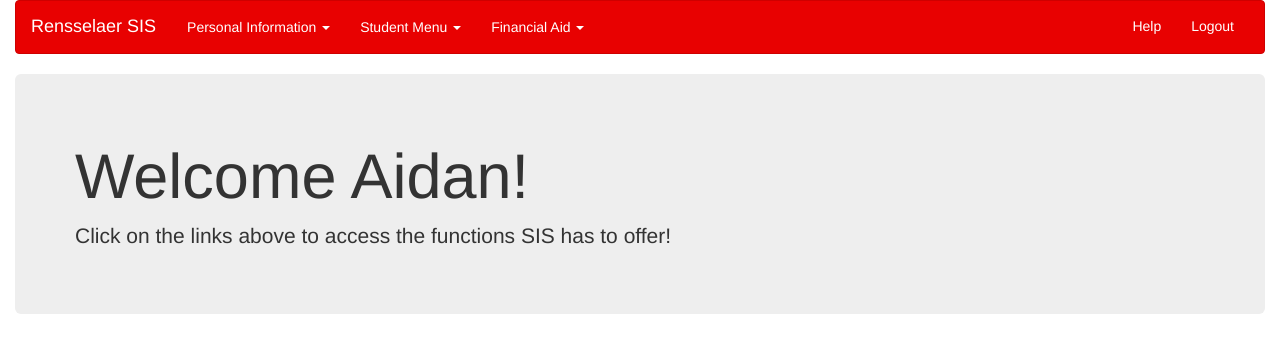
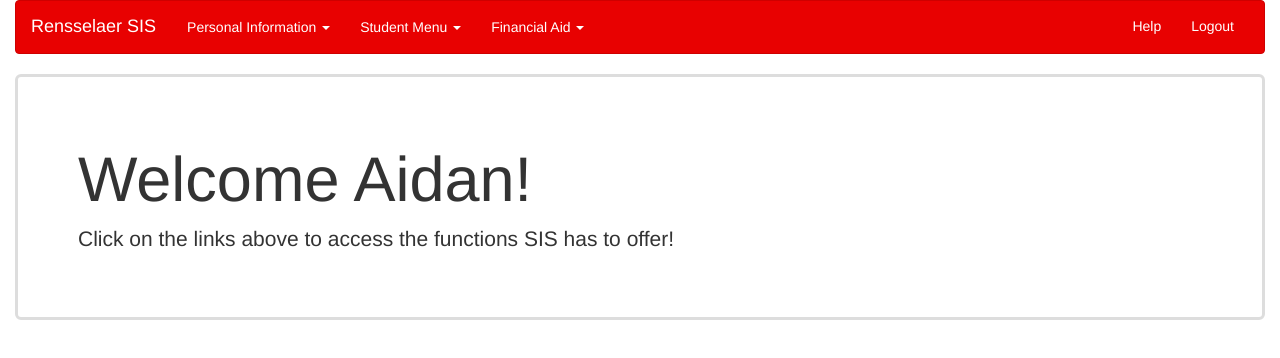
Before and after one commit to apelisson57/SIS_redesign, a plain HTML site: page main.html in a window 1280 px wide. Drawn offline with nearby package versions, Linux system fonts and the light colour scheme.

Commit message:
changed jumbotron class

```diff
--- a/css/style.css
+++ b/css/style.css
@@ -19,7 +19,7 @@
 	clear: right;
 
 }
-
+/*
 .content {
 	margin: 5%;
 }
@@ -31,6 +31,7 @@
 .content p {
 	margin-top: 5%;
 }
+*/
 
 #logo img {
 	width: 50%;
@@ -119,3 +120,9 @@
     background-color: #ce0000;
   }
 }
+
+.jumbotron {
+  background-color: #FFF;
+  border: 3px solid #ddd;
+  border-radius: 2px;
+}
```
